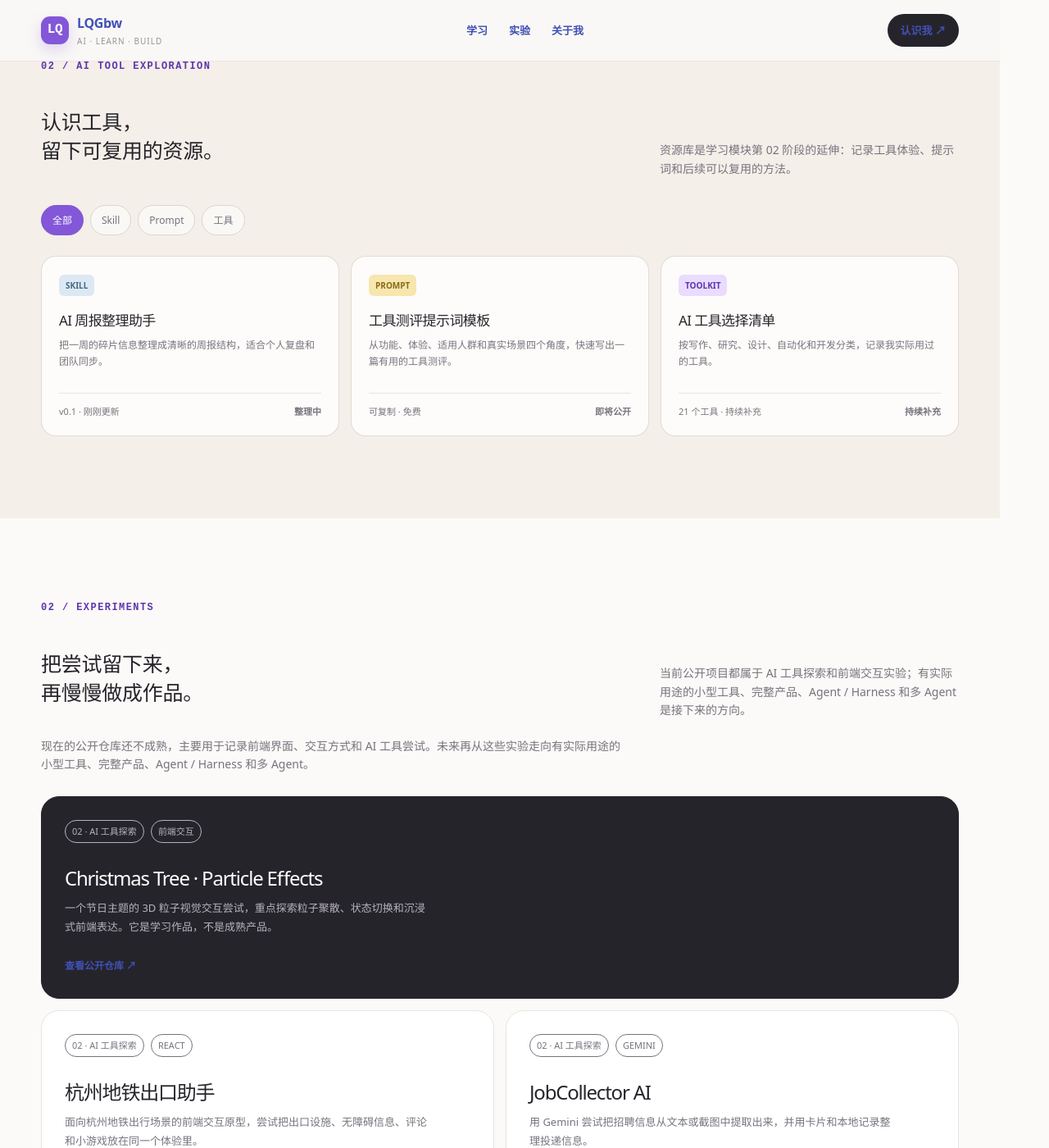
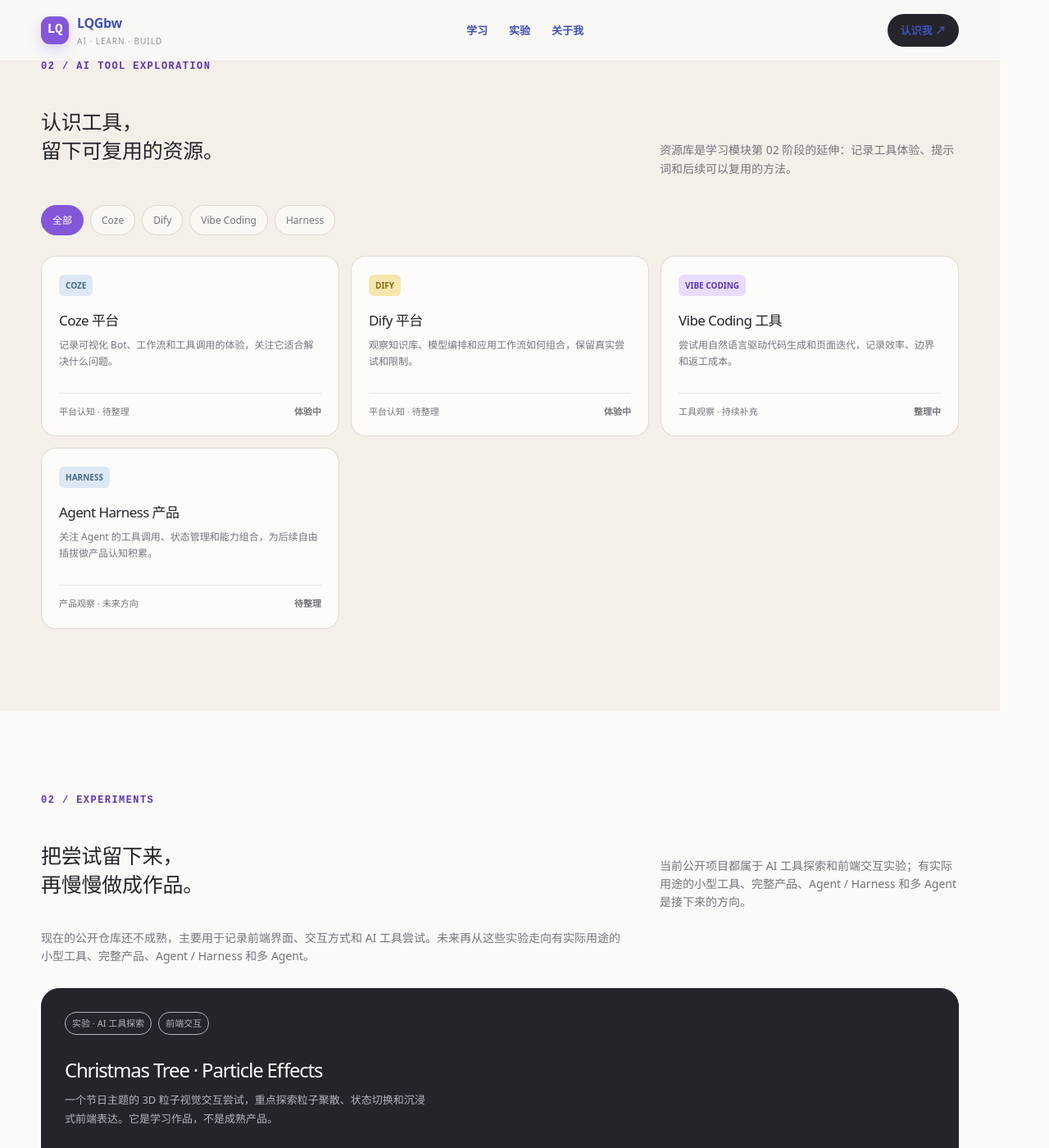
Before and after one commit to LQGbw/LQGbw.github.io, an MkDocs documentation site: the page built from docs/index.md, in a window 1280 px wide and 1400 px high, scrolled down 1339 px. Shown: the whole window at 82% size. Built offline with MkDocs 1.6.1 and Material for MkDocs 9.7.7, drawn with Linux system fonts in a browser that asks for light colours; some of the changed text lies outside the part shown.

Commit message:
更新 AI 工具分类并修正实验归属

```diff
--- a/docs/index.md
+++ b/docs/index.md
@@ -183,11 +183,11 @@ hide:
 
 <header>
   <div class="wrap nav">
-    <a class="brand" href="#top" aria-label="回到首页"><span class="mark">LQ</span><span>LQGbw<small>AI · LEARN · BUILD</small></span></a>
+    <a class="brand" href="/#top" aria-label="回到首页"><span class="mark">LQ</span><span>LQGbw<small>AI · LEARN · BUILD</small></span></a>
     <nav class="links" aria-label="主导航">
-      <a href="#learning">学习</a><a href="#experiments">实验</a><a href="#about">关于我</a>
+      <a href="/#learning">学习</a><a href="/#experiments">实验</a><a href="/#about">关于我</a>
     </nav>
-    <a class="nav-cta" href="#about">认识我 ↗</a>
+    <a class="nav-cta" href="/#about">认识我 ↗</a>
   </div>
 </header>
 
@@ -198,7 +198,7 @@ hide:
         <div class="eyebrow mono">PERSONAL LAB / 001</div>
         <h1>边学边做，<br /><em>把 AI 变成</em>真实能力。</h1>
         <p class="lead">我是 LQGbw，正在记录从学习 AI 基础与行业认知，到尝试前端交互和 AI 工具，再逐步走向有实际用途的小工具、产品、Agent 和多 Agent 的过程。这里有学过的内容、做过的实验，也有下一步的规划。</p>
-        <div class="hero-actions"><a class="button primary" href="#learning">查看学习路线 <span>↓</span></a><a class="button ghost" href="#experiments">看我的项目 ↗</a></div>
+        <div class="hero-actions"><a class="button primary" href="/#learning">查看学习路线 <span>↓</span></a><a class="button ghost" href="/#experiments">看我的项目 ↗</a></div>
         <p class="hero-note"><span>现在进行中：</span>梳理 AI 学习、项目经历和未来规划 · 持续更新</p>
       </div>
       <div class="hero-card reveal">
@@ -216,32 +216,37 @@ hide:
   <section id="learning"><div class="wrap"><div class="section-head reveal"><div><div class="eyebrow mono">01 / LEARNING</div><h2>先把基础学明白，<br />再把方法做成流程。</h2></div><p class="section-intro">学习模块记录从理解 AI 到形成行业判断的前三个阶段，课程只是起点，真正重要的是把知识变成自己的认知框架。</p></div>
     <div class="path-grid">
       <article class="path-card reveal"><div><div class="path-icon">◎</div><h3>01 · 基础知识</h3><p>学习 AI 基本概念、模型、提示词和常见方法，建立自己的理解框架。</p></div><div class="path-foot"><span>课程与笔记</span><span class="path-status">持续整理</span></div></article>
-      <article class="path-card reveal"><div><div class="path-icon">⌁</div><h3>02 · AI 工具探索</h3><p>尝试现有 AI 工具，记录真实体验，也保留还不成熟的前端展示和交互实验。</p></div><div class="path-foot"><span>工具体验</span><a href="#resources">查看资源库 →</a></div></article>
+      <article class="path-card reveal"><div><div class="path-icon">⌁</div><h3>02 · AI 工具探索</h3><p>尝试现有 AI 工具，记录真实体验，也保留还不成熟的前端展示和交互实验。</p></div><div class="path-foot"><span>工具体验</span><a href="/#resources">查看资源库 →</a></div></article>
       <article class="path-card reveal"><div><div class="path-icon">✳</div><h3>03 · 行业认知</h3><p>关注 AI 工具、应用场景、产品形态和行业变化，逐渐形成判断什么值得学、什么值得做的能力。</p></div><div class="path-foot"><span>趋势与场景</span><span class="path-status">持续观察</span></div></article>
     </div>
   </div></section>
 
   <section class="resource-section" id="resources"><div class="wrap"><div class="section-head reveal"><div><div class="eyebrow mono">02 / AI TOOL EXPLORATION</div><h2>认识工具，<br />留下可复用的资源。</h2></div><p class="section-intro">资源库是学习模块第 02 阶段的延伸：记录工具体验、提示词和后续可以复用的方法。</p></div>
-    <div class="filters reveal" role="tablist" aria-label="资源筛选"><button class="filter active" data-filter="all">全部</button><button class="filter" data-filter="skill">Skill</button><button class="filter" data-filter="prompt">Prompt</button><button class="filter" data-filter="tool">工具</button></div>
-    <div class="resource-grid"><article class="resource reveal" data-type="skill"><span class="resource-label">SKILL</span><h3>AI 周报整理助手</h3><p>把一周的碎片信息整理成清晰的周报结构，适合个人复盘和团队同步。</p><div class="resource-foot"><span>v0.1 · 刚刚更新</span><span class="resource-status">整理中</span></div></article><article class="resource reveal" data-type="prompt"><span class="resource-label">PROMPT</span><h3>工具测评提示词模板</h3><p>从功能、体验、适用人群和真实场景四个角度，快速写出一篇有用的工具测评。</p><div class="resource-foot"><span>可复制 · 免费</span><span class="resource-status">即将公开</span></div></article><article class="resource reveal" data-type="tool"><span class="resource-label">TOOLKIT</span><h3>AI 工具选择清单</h3><p>按写作、研究、设计、自动化和开发分类，记录我实际用过的工具。</p><div class="resource-foot"><span>21 个工具 · 持续补充</span><span class="resource-status">持续补充</span></div></article></div>
+    <div class="filters reveal" role="tablist" aria-label="AI 工具筛选"><button class="filter active" data-filter="all">全部</button><button class="filter" data-filter="coze">Coze</button><button class="filter" data-filter="dify">Dify</button><button class="filter" data-filter="vibe">Vibe Coding</button><button class="filter" data-filter="harness">Harness</button></div>
+    <div class="resource-grid">
+      <article class="resource reveal" data-type="coze"><span class="resource-label">COZE</span><h3>Coze 平台</h3><p>记录可视化 Bot、工作流和工具调用的体验，关注它适合解决什么问题。</p><div class="resource-foot"><span>平台认知 · 待整理</span><span class="resource-status">体验中</span></div></article>
+      <article class="resource reveal" data-type="dify"><span class="resource-label">DIFY</span><h3>Dify 平台</h3><p>观察知识库、模型编排和应用工作流如何组合，保留真实尝试和限制。</p><div class="resource-foot"><span>平台认知 · 待整理</span><span class="resource-status">体验中</span></div></article>
+      <article class="resource reveal" data-type="vibe"><span class="resource-label">VIBE CODING</span><h3>Vibe Coding 工具</h3><p>尝试用自然语言驱动代码生成和页面迭代，记录效率、边界和返工成本。</p><div class="resource-foot"><span>工具观察 · 持续补充</span><span class="resource-status">整理中</span></div></article>
+      <article class="resource reveal" data-type="harness"><span class="resource-label">HARNESS</span><h3>Agent Harness 产品</h3><p>关注 Agent 的工具调用、状态管理和能力组合，为后续自由插拔做产品认知积累。</p><div class="resource-foot"><span>产品观察 · 未来方向</span><span class="resource-status">待整理</span></div></article>
+    </div>
   </div></section>
 
   <section id="experiments"><div class="wrap"><div class="section-head reveal"><div><div class="eyebrow mono">02 / EXPERIMENTS</div><h2>把尝试留下来，<br />再慢慢做成作品。</h2></div><p class="section-intro">当前公开项目都属于 AI 工具探索和前端交互实验；有实际用途的小型工具、完整产品、Agent / Harness 和多 Agent 是接下来的方向。</p></div>
     <p class="section-intro reveal" style="max-width: 720px; margin: -12px 0 28px;">现在的公开仓库还不成熟，主要用于记录前端界面、交互方式和 AI 工具尝试。未来再从这些实验走向有实际用途的小型工具、完整产品、Agent / Harness 和多 Agent。</p>
     <div class="project-grid">
-      <article class="project featured reveal"><div class="project-meta"><span>02 · AI 工具探索</span><span>前端交互</span></div><h3>Christmas Tree · Particle Effects</h3><p>一个节日主题的 3D 粒子视觉交互尝试，重点探索粒子聚散、状态切换和沉浸式前端表达。它是学习作品，不是成熟产品。</p><a class="project-link" href="https://github.com/LQGbw/Christmas-Tree-with-partical-effects" target="_blank" rel="noreferrer">查看公开仓库 ↗</a></article>
-      <article class="project reveal"><div class="project-meta"><span>02 · AI 工具探索</span><span>REACT</span></div><h3>杭州地铁出口助手</h3><p>面向杭州地铁出行场景的前端交互原型，尝试把出口设施、无障碍信息、评论和小游戏放在同一个体验里。</p><a class="project-link" href="https://github.com/LQGbw/metro-exit-helper" target="_blank" rel="noreferrer">查看公开仓库 ↗</a></article>
-      <article class="project reveal"><div class="project-meta"><span>02 · AI 工具探索</span><span>GEMINI</span></div><h3>JobCollector AI</h3><p>用 Gemini 尝试把招聘信息从文本或截图中提取出来，并用卡片和本地记录整理投递信息。</p><a class="project-link" href="https://github.com/LQGbw/JobScartch-To-tabulate" target="_blank" rel="noreferrer">查看公开仓库 ↗</a></article>
-      <article class="project reveal"><div class="project-meta"><span>02 · AI 工具探索</span><span>GEMINI</span></div><h3>3D Particle Controller</h3><p>尝试使用 Gemini 视觉能力识别人手势，控制 3D 粒子系统的状态变化，记录一次从想法到界面的探索。</p><a class="project-link" href="https://github.com/LQGbw/Copy-of-Gemini-3D-Particle-Controller" target="_blank" rel="noreferrer">查看公开仓库 ↗</a></article>
-      <article class="project reveal"><div class="project-meta"><span>02 · AI 工具探索</span><span>前端交互</span></div><h3>Christmas Tree · No Hand Control</h3><p>同一主题下的另一个节日视觉版本，去掉手势控制，专注于树形状态变化、粒子效果和页面氛围。</p><a class="project-link" href="https://github.com/LQGbw/Chirstmas-Tree-without-hand-controll" target="_blank" rel="noreferrer">查看公开仓库 ↗</a></article>
+      <article class="project featured reveal"><div class="project-meta"><span>实验 · AI 工具探索</span><span>前端交互</span></div><h3>Christmas Tree · Particle Effects</h3><p>一个节日主题的 3D 粒子视觉交互尝试，重点探索粒子聚散、状态切换和沉浸式前端表达。它是学习作品，不是成熟产品。</p><a class="project-link" href="https://github.com/LQGbw/Christmas-Tree-with-partical-effects" target="_blank" rel="noreferrer">查看公开仓库 ↗</a></article>
+      <article class="project reveal"><div class="project-meta"><span>实验 · AI 工具探索</span><span>REACT</span></div><h3>杭州地铁出口助手</h3><p>面向杭州地铁出行场景的前端交互原型，尝试把出口设施、无障碍信息、评论和小游戏放在同一个体验里。</p><a class="project-link" href="https://github.com/LQGbw/metro-exit-helper" target="_blank" rel="noreferrer">查看公开仓库 ↗</a></article>
+      <article class="project reveal"><div class="project-meta"><span>实验 · AI 工具探索</span><span>GEMINI</span></div><h3>JobCollector AI</h3><p>用 Gemini 尝试把招聘信息从文本或截图中提取出来，并用卡片和本地记录整理投递信息。</p><a class="project-link" href="https://github.com/LQGbw/JobScartch-To-tabulate" target="_blank" rel="noreferrer">查看公开仓库 ↗</a></article>
+      <article class="project reveal"><div class="project-meta"><span>实验 · AI 工具探索</span><span>GEMINI</span></div><h3>3D Particle Controller</h3><p>尝试使用 Gemini 视觉能力识别人手势，控制 3D 粒子系统的状态变化，记录一次从想法到界面的探索。</p><a class="project-link" href="https://github.com/LQGbw/Copy-of-Gemini-3D-Particle-Controller" target="_blank" rel="noreferrer">查看公开仓库 ↗</a></article>
+      <article class="project reveal"><div class="project-meta"><span>实验 · AI 工具探索</span><span>前端交互</span></div><h3>Christmas Tree · No Hand Control</h3><p>同一主题下的另一个节日视觉版本，去掉手势控制，专注于树形状态变化、粒子效果和页面氛围。</p><a class="project-link" href="https://github.com/LQGbw/Chirstmas-Tree-without-hand-controll" target="_blank" rel="noreferrer">查看公开仓库 ↗</a></article>
     </div>
   </div></section>
 
   <section class="about-section" id="about"><div class="wrap"><div class="section-head reveal"><div><div class="eyebrow mono">03 / ABOUT ME</div><h2>我学过什么，<br />做过什么，下一步去哪。</h2></div><p class="section-intro">个人介绍不是静态简历，而是一条会持续更新的成长线：把学习、经历和未来规划放在一起。</p></div>
     <div class="about-grid">
-      <article class="about-card reveal"><div class="path-icon">✦</div><h3>我学过什么</h3><p>从 AI 基础知识、工具使用，到对应用场景和行业变化的持续观察，逐步建立自己的认知框架。</p><a href="#learning">查看学习模块 →</a></article>
-      <article class="about-card reveal"><div class="path-icon">↗</div><h3>我有什么经历</h3><p>做过一些 Gemini、AI Studio 和前端交互实验，也做过一些带有工具想法的前端交互尝试；它们都是公开成长记录。</p><a href="#experiments">查看实验经历 →</a></article>
-      <article class="about-card reveal"><div class="path-icon">○</div><h3>未来的规划想法</h3><p>04 小型实用工具 → 05 完整产品 → 06 Agent / Harness 自由插拔 → 07 多 Agent 协作。现在还在前面的探索阶段。</p><a href="#experiments">查看未来路线 →</a></article>
+      <article class="about-card reveal"><div class="path-icon">✦</div><h3>我学过什么</h3><p>从 AI 基础知识、工具使用，到对应用场景和行业变化的持续观察，逐步建立自己的认知框架。</p><a href="/#learning">查看学习模块 →</a></article>
+      <article class="about-card reveal"><div class="path-icon">↗</div><h3>我有什么经历</h3><p>做过一些 Gemini、AI Studio 和前端交互实验，也做过一些带有工具想法的前端交互尝试；它们都是公开成长记录。</p><a href="/#experiments">查看实验经历 →</a></article>
+      <article class="about-card reveal"><div class="path-icon">○</div><h3>未来的规划想法</h3><p>04 小型实用工具 → 05 完整产品 → 06 Agent / Harness 自由插拔 → 07 多 Agent 协作。现在还在前面的探索阶段。</p><a href="/#experiments">查看未来路线 →</a></article>
     </div>
   </div></section>
 
```
Also changed, not shown: other parts of docs/index.md (+12 -4 lines).
